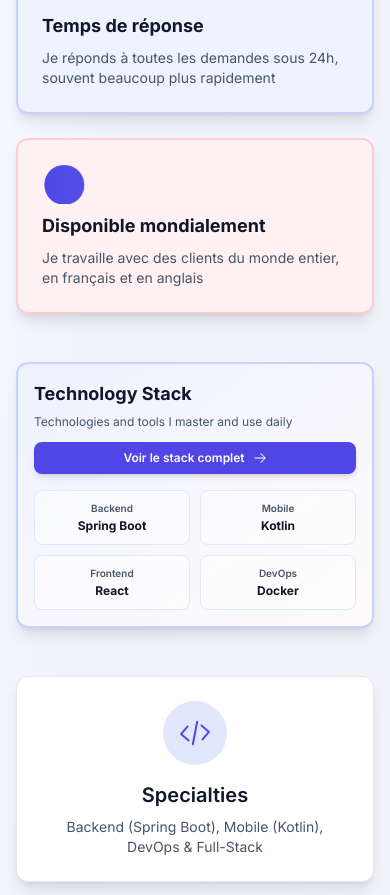
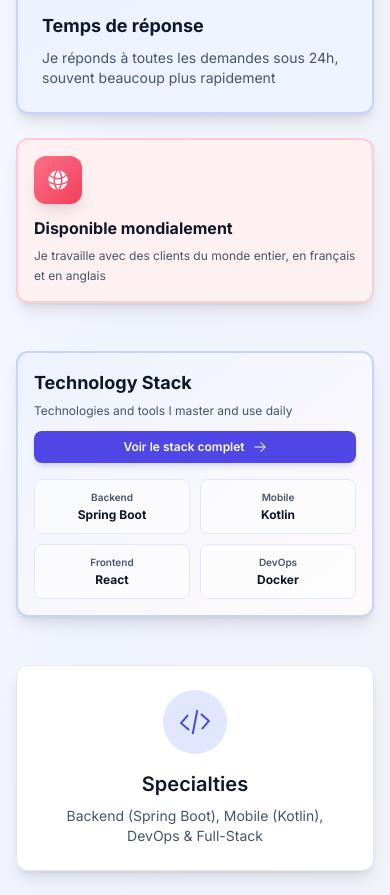
Before and after one commit to azerty-78/Ben-Djibril, a React (Vite) app: page / in a window 390 px wide. Shown: the part 2880-3775 px from the top of the page. Built offline with nearby package versions, Linux system fonts and the light colour scheme; no server answers.

Commit message:
feat: update AboutSection with new GlobeAltIcon for enhanced visual representation; improve layout and styling in AddTestimonialForm for better user experience and responsiveness

```diff
--- a/src/components/sections/AboutSection.tsx
+++ b/src/components/sections/AboutSection.tsx
@@ -1,7 +1,7 @@
 import { useTranslation } from 'react-i18next'
 import { motion } from 'framer-motion'
 import { Link } from 'react-router-dom'
-import { CodeBracketIcon, RocketLaunchIcon, AcademicCapIcon, ArrowDownTrayIcon, ArrowRightIcon } from '@heroicons/react/24/solid'
+import { CodeBracketIcon, RocketLaunchIcon, AcademicCapIcon, ArrowDownTrayIcon, ArrowRightIcon, GlobeAltIcon } from '@heroicons/react/24/solid'
 
 function AboutSection() {
   const { t } = useTranslation()
@@ -216,13 +216,15 @@ function AboutSection() {
 
             <motion.div
               whileHover={{ y: -5, scale: 1.02 }}
-              className="card p-6 bg-gradient-to-br from-accent-50 to-accent-100/50 dark:from-accent-900/20 dark:to-accent-800/20 border-2 border-accent-200 dark:border-accent-700"
+              className="card p-4 sm:p-5 md:p-6 bg-gradient-to-br from-accent-50 to-accent-100/50 dark:from-accent-900/20 dark:to-accent-800/20 border-2 border-accent-200 dark:border-accent-700"
             >
-              <div className="text-4xl font-bold gradient-text mb-2">🌍</div>
-              <h3 className="text-lg font-bold text-secondary-900 dark:text-white mb-2">
+              <div className="flex items-center justify-center w-12 h-12 sm:w-14 sm:h-14 md:w-16 md:h-16 mb-3 sm:mb-4 bg-gradient-to-br from-accent-400 to-accent-500 rounded-xl sm:rounded-2xl shadow-lg">
+                <GlobeAltIcon className="w-6 h-6 sm:w-7 sm:h-7 md:w-8 md:h-8 text-white" />
+              </div>
+              <h3 className="text-base sm:text-lg font-bold text-secondary-900 dark:text-white mb-1.5 sm:mb-2">
                 {t('home.about.worldwide') || 'Disponible mondialement'}
               </h3>
-              <p className="text-sm text-secondary-600 dark:text-secondary-300">
+              <p className="text-xs sm:text-sm text-secondary-600 dark:text-secondary-300 leading-relaxed">
                 {t('home.about.worldwideDesc') || 'Je travaille avec des clients du monde entier, en français et en anglais'}
               </p>
             </motion.div>
--- a/src/components/testimonials/AddTestimonialForm.tsx
+++ b/src/components/testimonials/AddTestimonialForm.tsx
@@ -145,7 +145,7 @@ function AddTestimonialForm({ onClose, onSuccess }: AddTestimonialFormProps) {
         </div>
 
         {/* Form */}
-        <form onSubmit={handleSubmit} className="p-3 sm:p-4 md:p-6 space-y-3 sm:space-y-4 md:space-y-6 overflow-y-auto flex-1 scrollbar-thin scrollbar-thumb-secondary-300 dark:scrollbar-thumb-secondary-700 scrollbar-track-transparent">
+        <form onSubmit={handleSubmit} className="p-3 sm:p-4 md:p-6 space-y-3 sm:space-y-4 md:space-y-6 overflow-y-auto flex-1 scrollbar-thin scrollbar-thumb-secondary-300 dark:scrollbar-thumb-secondary-700 scrollbar-track-transparent pb-20 sm:pb-24 md:pb-6">
           {/* Success message */}
           <AnimatePresence>
             {status === 'success' && (
@@ -375,18 +375,18 @@ function AddTestimonialForm({ onClose, onSuccess }: AddTestimonialFormProps) {
           </div>
 
           {/* Actions */}
-          <div className="sticky bottom-0 bg-gradient-to-r from-white to-secondary-50 dark:from-secondary-900 dark:to-secondary-800 border-t border-secondary-200 dark:border-secondary-700 px-3 sm:px-4 md:px-6 py-3 sm:py-4 -mx-3 sm:-mx-4 md:-mx-6 -mb-3 sm:-mb-4 md:-mb-6 flex flex-col sm:flex-row items-stretch sm:items-center justify-end gap-2 sm:gap-3 backdrop-blur-md bg-white/98 dark:bg-secondary-900/98 shadow-lg">
+          <div className="sticky bottom-0 left-0 right-0 bg-gradient-to-r from-white via-white to-secondary-50 dark:from-secondary-900 dark:via-secondary-900 dark:to-secondary-800 border-t-2 border-secondary-200 dark:border-secondary-700 px-3 sm:px-4 md:px-6 py-3 sm:py-3.5 md:py-4 -mx-3 sm:-mx-4 md:-mx-6 -mb-3 sm:-mb-4 md:-mb-6 flex flex-col-reverse sm:flex-row items-stretch sm:items-center justify-end gap-2.5 sm:gap-3 backdrop-blur-md bg-white/98 dark:bg-secondary-900/98 shadow-[0_-4px_6px_-1px_rgba(0,0,0,0.1)] dark:shadow-[0_-4px_6px_-1px_rgba(0,0,0,0.3)] z-20">
             <button
               type="button"
               onClick={onClose}
-              className="px-4 sm:px-5 md:px-6 py-2 sm:py-2.5 md:py-3 rounded-lg sm:rounded-xl border border-secondary-300 dark:border-secondary-600 text-secondary-700 dark:text-secondary-300 hover:bg-secondary-50 dark:hover:bg-secondary-800 transition-colors font-medium text-xs sm:text-sm md:text-base order-2 sm:order-1"
+              className="px-4 sm:px-5 md:px-6 py-2.5 sm:py-3 md:py-3 rounded-lg sm:rounded-xl border-2 border-secondary-300 dark:border-secondary-600 text-secondary-700 dark:text-secondary-300 hover:bg-secondary-50 dark:hover:bg-secondary-800 active:bg-secondary-100 dark:active:bg-secondary-700 transition-all font-semibold text-xs sm:text-sm md:text-base flex-1 sm:flex-initial min-w-0"
             >
               {getTranslation('testimonials.form.cancel', 'Annuler')}
             </button>
             <button
               type="submit"
               disabled={status === 'submitting' || status === 'success'}
-              className="px-4 sm:px-5 md:px-6 py-2 sm:py-2.5 md:py-3 rounded-lg sm:rounded-xl bg-primary-600 hover:bg-primary-500 text-white font-semibold shadow-lg hover:shadow-xl transition-all disabled:opacity-50 disabled:cursor-not-allowed text-xs sm:text-sm md:text-base order-1 sm:order-2"
+              className="px-4 sm:px-5 md:px-6 py-2.5 sm:py-3 md:py-3 rounded-lg sm:rounded-xl bg-primary-600 hover:bg-primary-500 active:bg-primary-700 text-white font-semibold shadow-lg hover:shadow-xl active:shadow-md transition-all disabled:opacity-50 disabled:cursor-not-allowed disabled:hover:bg-primary-600 text-xs sm:text-sm md:text-base flex-1 sm:flex-initial min-w-0"
             >
               {status === 'submitting'
                 ? getTranslation('testimonials.form.submitting', 'Ajout en cours...')
```
